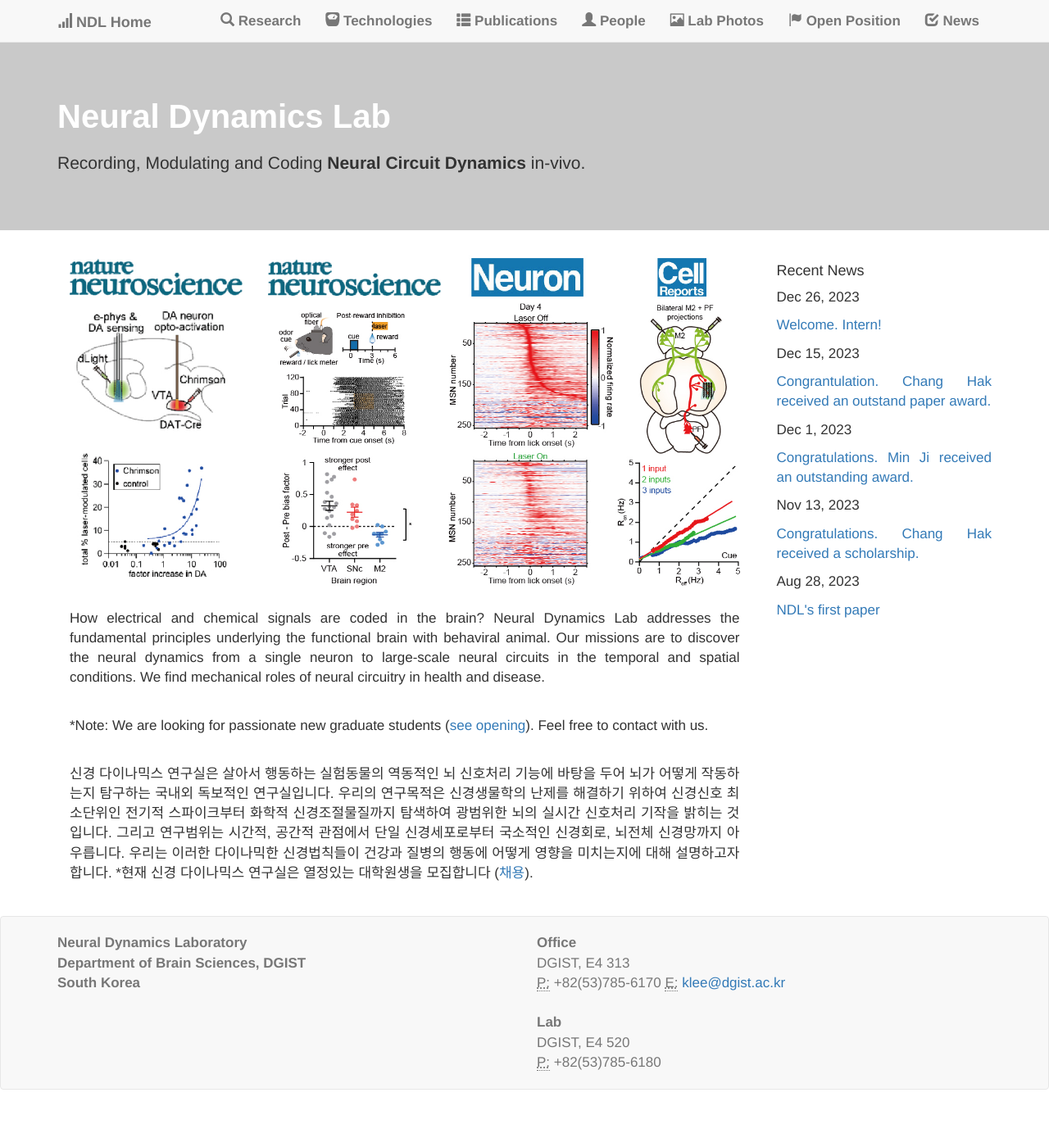
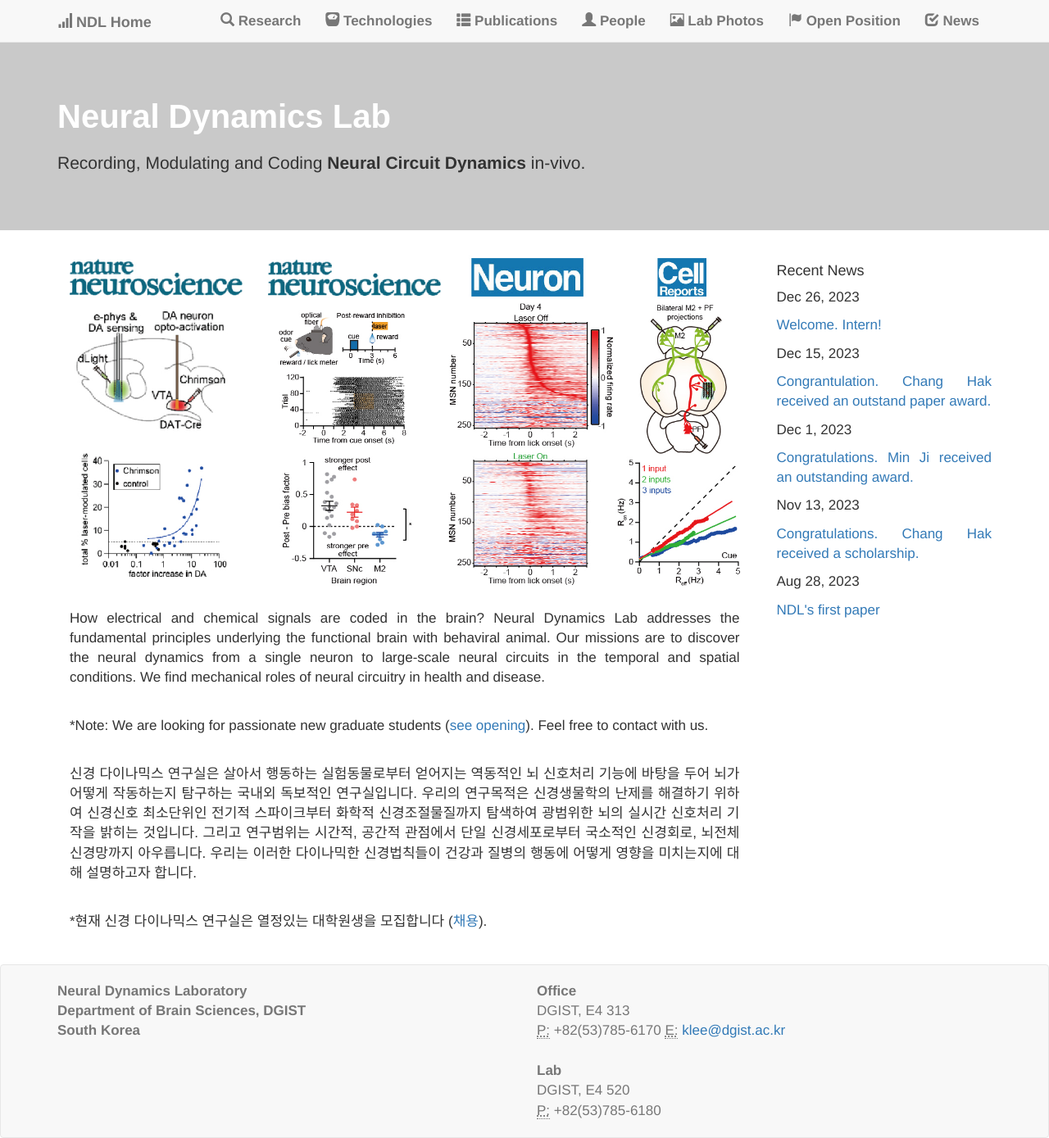
Before and after one commit to kleelab/kleelab.github.io, a Jekyll site: the page built from index.html, in a window 1280 px wide. Shown: the whole page at 82% size. Built offline with Jekyll 4.4.1, drawn with Linux system fonts in a browser that asks for light colours; nearby versions of some CDN libraries; a style sheet for code colours, icons or effects is not loaded; before the commit the page ends 1330 px from its top, so only the background shows below that.

Commit message:
Update index.html

```diff
--- a/index.html
+++ b/index.html
@@ -19,5 +19,7 @@
 <br>
 <p>*Note: We are  looking for passionate new graduate students (<a href="{{ site.url }}{{ site.baseurl }}/joinus">see opening</a>). Feel free to contact with us. </p>
 <br>
-<p>신경 다이나믹스 연구실은 살아서 행동하는 실험동물의 역동적인 뇌 신호처리 기능에 바탕을 두어 뇌가 어떻게 작동하는지 탐구하는 국내외 독보적인 연구실입니다. 우리의 연구목적은 신경생물학의 난제를 해결하기 위하여 신경신호 최소단위인 전기적 스파이크부터 화학적 신경조절물질까지 탐색하여 광범위한 뇌의 실시간 신호처리 기작을 밝히는 것입니다. 그리고 연구범위는 시간적, 공간적 관점에서 단일 신경세포로부터 국소적인 신경회로, 뇌전체 신경망까지 아우릅니다. 우리는 이러한 다이나믹한 신경법칙들이 건강과 질병의 행동에 어떻게 영향을 미치는지에 대해 설명하고자 합니다. *현재 신경 다이나믹스 연구실은 열정있는 대학원생을 모집합니다 (<a href="{{ site.url }}{{ site.baseurl }}/joinusK">채용</a>).</p>
+<p>신경 다이나믹스 연구실은 살아서 행동하는 실험동물로부터 얻어지는 역동적인 뇌 신호처리 기능에 바탕을 두어 뇌가 어떻게 작동하는지 탐구하는 국내외 독보적인 연구실입니다. 우리의 연구목적은 신경생물학의 난제를 해결하기 위하여 신경신호 최소단위인 전기적 스파이크부터 화학적 신경조절물질까지 탐색하여 광범위한 뇌의 실시간 신호처리 기작을 밝히는 것입니다. 그리고 연구범위는 시간적, 공간적 관점에서 단일 신경세포로부터 국소적인 신경회로, 뇌전체 신경망까지 아우릅니다. 우리는 이러한 다이나믹한 신경법칙들이 건강과 질병의 행동에 어떻게 영향을 미치는지에 대해 설명하고자 합니다. </p>
+<br>
+<p>*현재 신경 다이나믹스 연구실은 열정있는 대학원생을 모집합니다 (<a href="{{ site.url }}{{ site.baseurl }}/joinusK">채용</a>).</p>
 </div>
```
